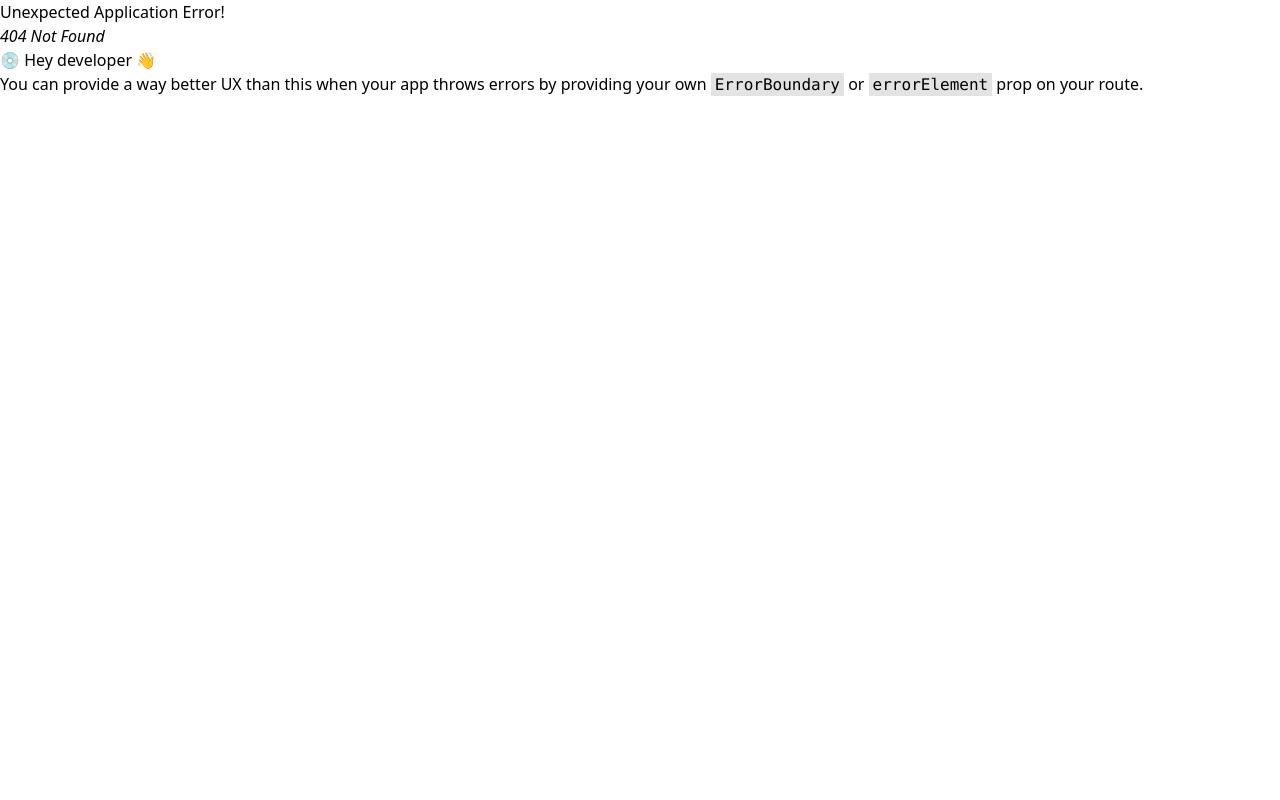
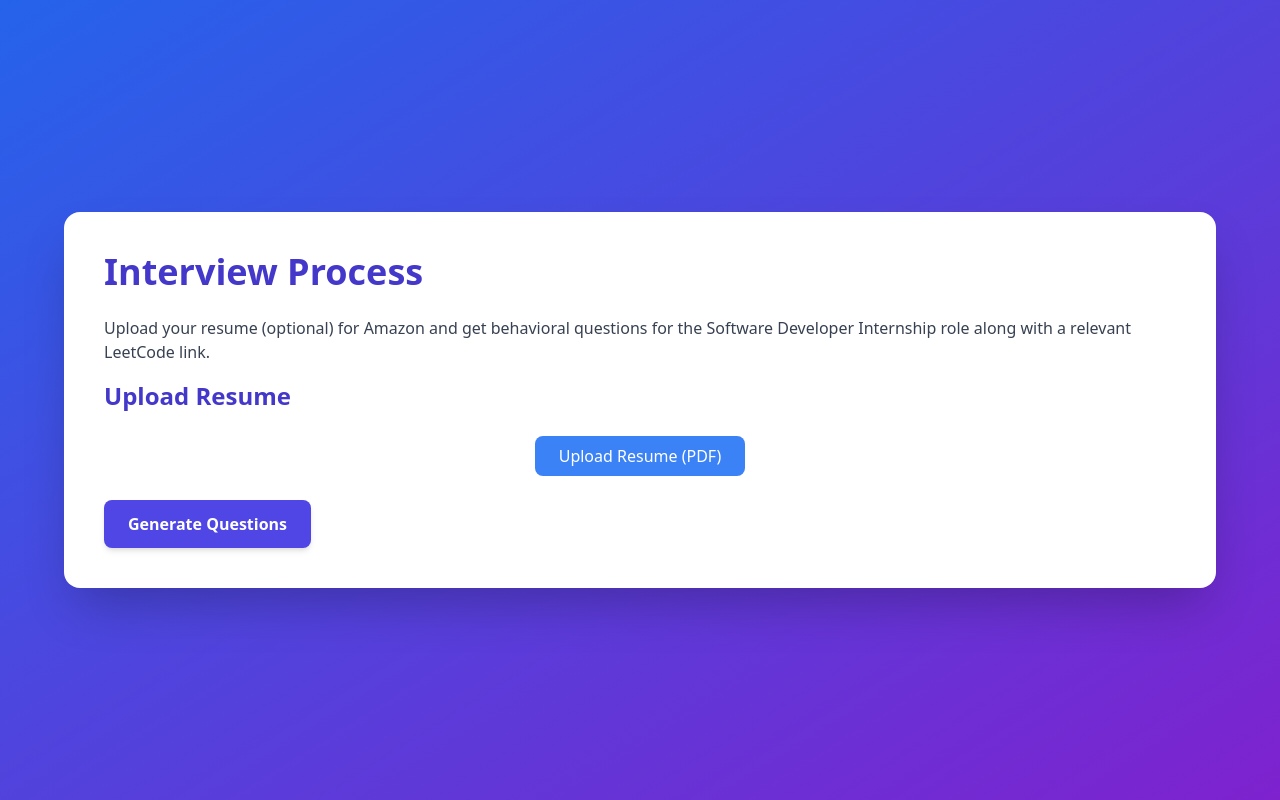
Before and after one commit to CMPT-276-SPRING-2025/final-project-lakes, a React (Vite) app: page /interview-process in a window 1280 px wide. Before the commit this address had no page. Built offline with nearby package versions, Linux system fonts and the light colour scheme.

Commit message:
created a new page for the interview process and , designed a function page and with a UI design

```diff
--- a/src/App.jsx
+++ b/src/App.jsx
@@ -12,6 +12,7 @@ import CuratedJobsPage from "./pages/CuratedJobsPage";
 import MatchCheckPage from "./pages/MatchCheckPage";
 import ResumeImprovePage from "./pages/ResumeImprovePage";
 import JobRecommendPage from "./pages/JobRecommendPage";
+import InterviewProcess from "./pages/InterviewProcess";
 
 // ✅ Correctly create the router using `createBrowserRouter`
 const router = createBrowserRouter(
@@ -23,6 +24,7 @@ const router = createBrowserRouter(
       <Route path="/match-check" element={<MatchCheckPage />} />
       <Route path="/resume-improve" element={<ResumeImprovePage />} />
       <Route path="/job-recommend" element={<JobRecommendPage />} />
+      <Route path="/interview-process" element={<InterviewProcess />} />
     </Route>
   )
 );
--- a/src/pages/HomePage.jsx
+++ b/src/pages/HomePage.jsx
@@ -30,6 +30,7 @@ const HomePage = () => {
         />
         <NavItem to="/resume-improve" text="4. Improve My Resume" emoji="✍️" />
         <NavItem to="/job-recommend" text="5. Job Recommender" emoji="🤖" />
+        <NavItem to="/interview-process" text="6. Interview Process" emoji="📞" />
       </div>
     </div>
   );
--- /dev/null
+++ b/src/pages/InterviewProcess.jsx
@@ -0,0 +1,193 @@
+import React, { useState } from "react";
+import { useLocation, useNavigate } from "react-router-dom";
+import ResumeButton from "../components/ResumeButton.jsx";
+
+const InterviewProcess = () => {
+  const location = useLocation();
+  const navigate = useNavigate();
+
+  // Extract the job object from route state
+  const job = location.state?.job || {};
+
+  // States for resume import
+  const [resumeText, setResumeText] = useState("");
+  const [uploadedFileName, setUploadedFileName] = useState("");
+
+  // Fallback values if job object doesn't exist
+  const defaultCompany = "Amazon";
+  const defaultPosition = "Software Developer Internship";
+
+  // Use the job data if available, otherwise fall back
+  const company = job.employer_nam || defaultCompany;
+  const position = job.job_title || defaultPosition;
+  const jobDescription = job.description || "";
+
+  // States for interview question generation
+  const [behavioralQuestions, setBehavioralQuestions] = useState("");
+  const [loading, setLoading] = useState(false);
+  const [leetcodeLink, setLeetcodeLink] = useState("");
+  const [buttonText, setButtonText] = useState("Generate Questions");
+
+  // Handle resume upload callback
+  const handleResumeParsed = (extractedText, fileName) => {
+    setResumeText(extractedText);
+    setUploadedFileName(fileName);
+    console.log("Extracted Resume Text:", extractedText);
+  };
+
+  // A helper function to parse and style each line of the AI's response
+  const formatBehavioralQuestions = (text) => {
+    const lines = text.split("\n");
+
+    return lines.map((line, index) => {
+      // Skip lines that start with "LeetCode is a great resource"
+      if (line.trim().toLowerCase().startsWith("leetcode is a great resource")) {
+        return null; // Omit this line from rendering
+      }
+      // Bold lines that look like a question: "1. Question:", "2. Question:", etc.
+      if (/^\s*\d+\.\s*question:/i.test(line)) {
+        return (
+          <p key={index} className="font-bold text-indigo-700">
+            {line}
+          </p>
+        );
+      }
+      // Style lines that start with "Rationale:" or "Answer:"
+      if (/^\s*(rationale:|answer:)/i.test(line)) {
+        return (
+          <p key={index} className="text-green-600 font-semibold">
+            {line}
+          </p>
+        );
+      }
+      // Default line style
+      return <p key={index}>{line}</p>;
+    });
+  };
+
+  // Generate interview questions using OpenAI API
+  const generateInterviewQuestions = async () => {
+    setButtonText("Generating...");
+    setLoading(true);
+
+    try {
+      const response = await fetch("https://api.openai.com/v1/chat/completions", {
+        method: "POST",
+        headers: {
+          "Content-Type": "application/json",
+          // Replace with your actual API key or environment variable
+          Authorization: `Bearer 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`,
+        },
+        body: JSON.stringify({
+          model: "gpt-4",
+          messages: [
+            {
+              role: "system",
+              content:
+                "You are a professional interview coach who provides the most common behavioral interview questions for a specified company and position, along with a brief rationale for why each question is asked.",
+            },
+            {
+              role: "user",
+              content: `
+                The user is interviewing at ${company} for the ${position} role.
+                Salary: ${job.salary || "N/A"}
+
+                They have a resume (see below) which may or may not be relevant:
+                Resume Text:
+                ${resumeText}
+
+                Here's the official job description (if any):
+                ${jobDescription}
+
+                1. Provide the top 5 most frequent behavioral questions for ${company} for the ${position} position.
+                2. Explain briefly why each question is asked.
+                3. At the end, give a link to the relevant LeetCode resources (if any).
+              `,
+            },
+          ],
+        }),
+      });
+
+      const data = await response.json();
+      if (data.choices && data.choices[0].message) {
+        const output = data.choices[0].message.content;
+        setBehavioralQuestions(output);
+
+        // Construct a dummy LeetCode link for the constant company
+        setLeetcodeLink(`https://leetcode.com/company/${company.toLowerCase()}`);
+        setButtonText("Questions Generated");
+      } else {
+        throw new Error("Invalid response from OpenAI");
+      }
+    } catch (error) {
+      console.error("Error generating interview questions:", error);
+      alert("Failed to generate interview questions. Check console for details.");
+      setButtonText("Generate Questions");
+    } finally {
+      setLoading(false);
+    }
+  };
+
+  return (
+    <div className="min-h-screen bg-gradient-to-br from-blue-600 to-purple-700 p-10 flex flex-col items-center justify-center text-white">
+      <div className="w-full max-w-6xl bg-white shadow-2xl rounded-2xl p-10 text-gray-900">
+        {/* Header */}
+        <h1 className="text-4xl font-extrabold text-indigo-700 mb-6">
+          Interview Process
+        </h1>
+        <p className="text-gray-700 mb-4">
+          Upload your resume (optional) for {company} and get behavioral questions for the{" "}
+          {position} role along with a relevant LeetCode link.
+        </p>
+
+        {/* Resume Importer */}
+        <div className="mb-6">
+          <h2 className="text-2xl font-bold text-indigo-700 mb-2">Upload Resume</h2>
+          <ResumeButton onResumeParsed={handleResumeParsed} />
+          {uploadedFileName && (
+            <p className="mt-2 text-sm text-gray-600">
+              Uploaded File: <span className="font-medium">{uploadedFileName}</span>
+            </p>
+          )}
+        </div>
+
+        {/* Generate Button */}
+        <button
+          onClick={generateInterviewQuestions}
+          className="px-6 py-3 bg-indigo-600 text-white font-semibold rounded-lg shadow-md hover:bg-indigo-700 transition"
+          disabled={loading}
+        >
+          {buttonText}
+        </button>
+
+        {/* Display Behavioral Questions */}
+        {behavioralQuestions && (
+          <div className="mt-6">
+            <h2 className="text-2xl font-bold text-indigo-700 mb-4">
+              Behavioral Interview Questions
+            </h2>
+            <div className="bg-gray-100 p-4 rounded-lg shadow-md text-gray-800 max-h-80 overflow-y-auto">
+              {formatBehavioralQuestions(behavioralQuestions)}
+            </div>
+          </div>
+        )}
+
+        {/* LeetCode Link */}
+        {leetcodeLink && (
+          <div className="mt-4">
+            <a
+              href={leetcodeLink}
+              target="_blank"
+              rel="noopener noreferrer"
+              className="text-indigo-600 underline font-semibold"
+            >
+              {`Visit LeetCode for ${company} problems`}
+            </a>
+          </div>
+        )}
+      </div>
+    </div>
+  );
+};
+
+export default InterviewProcess;
```
Also changed, not shown: 1 other file (tests, documents, lock files or other folders).
